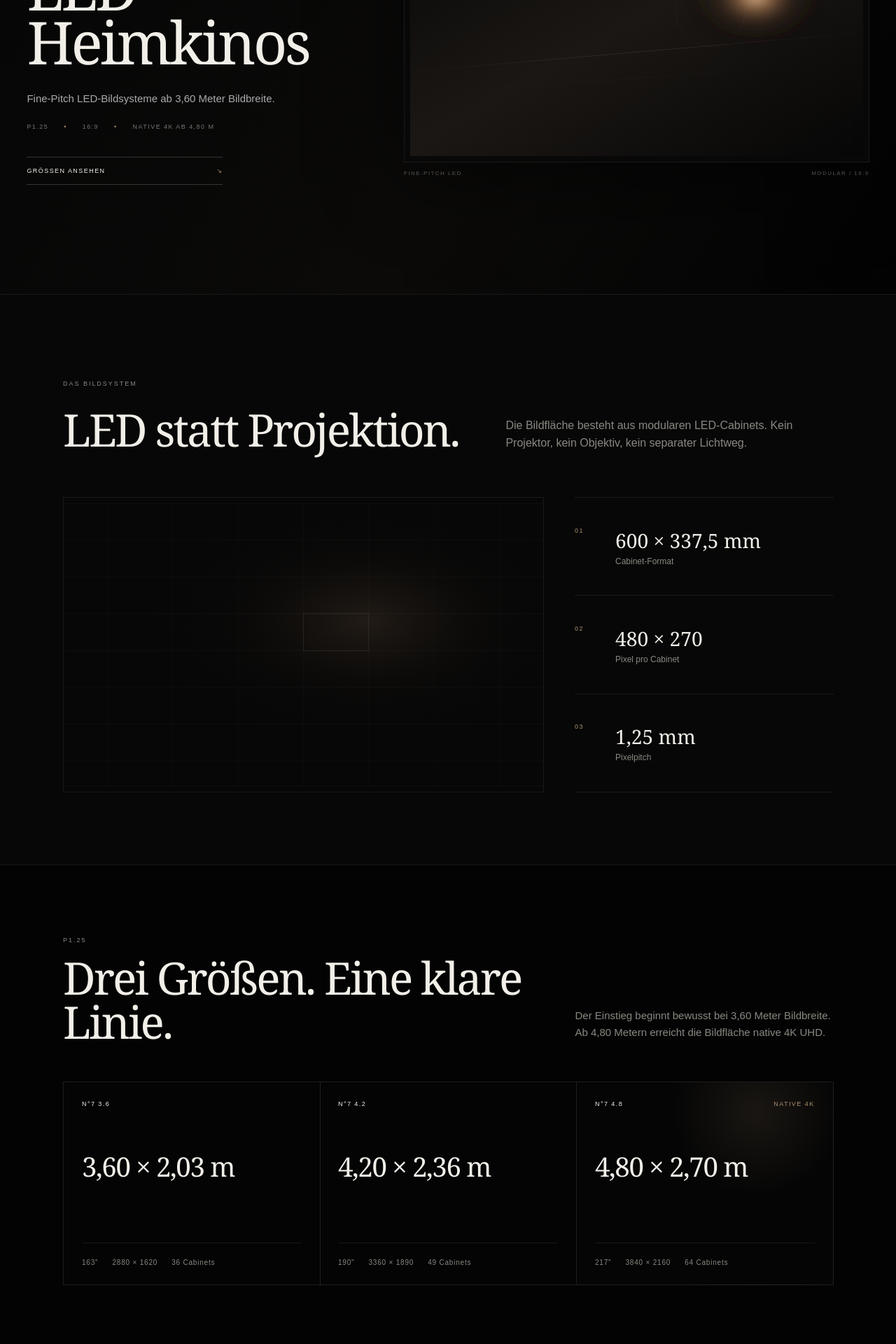
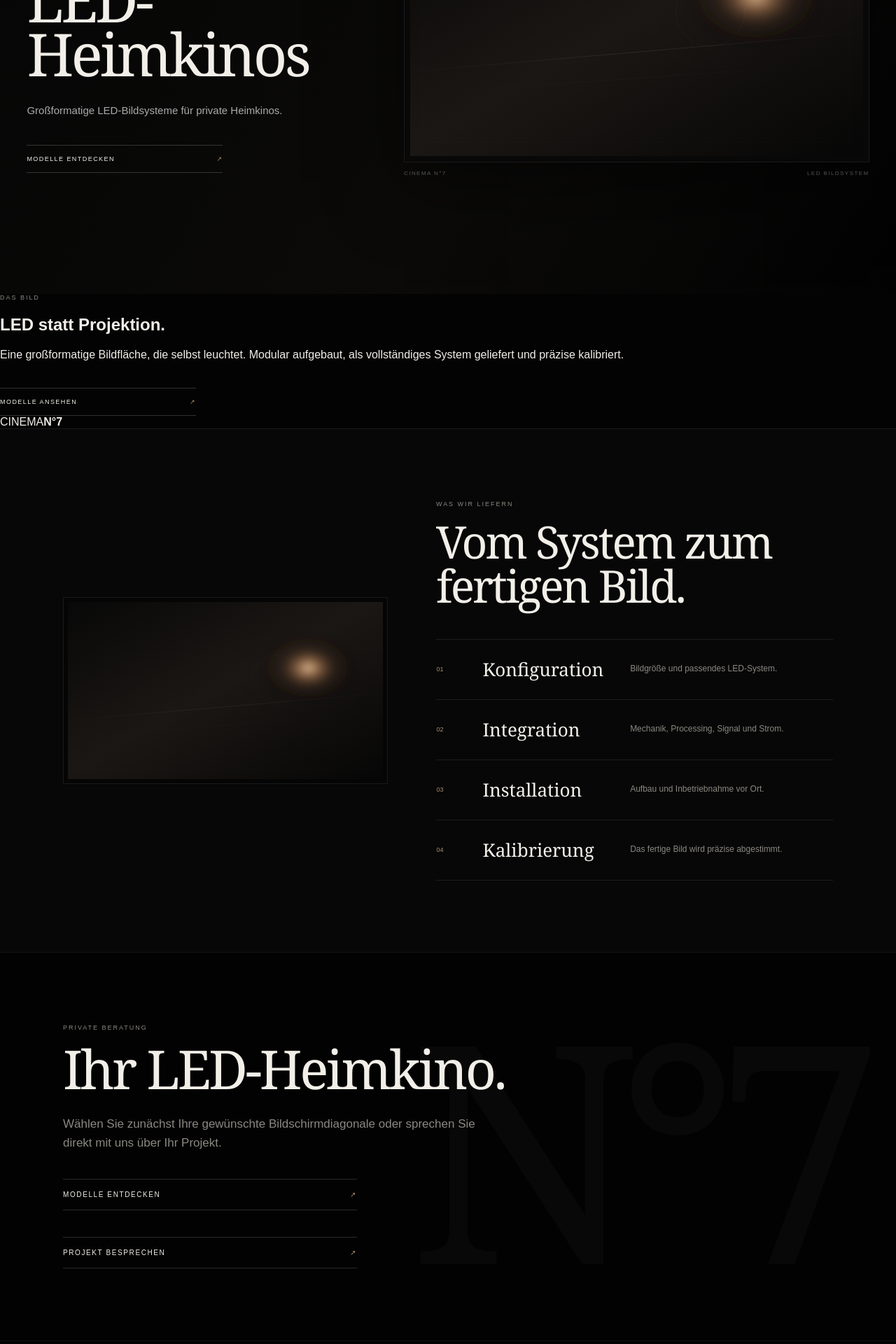
Before and after one commit to dennis-glaser-coder/cinema-n7, a Next.js app: page / in a window 1280 px wide. Shown: the part 380-2300 px from the top of the page at 70% size. Built offline with nearby package versions, Linux system fonts and the light colour scheme.

Commit message:
Simplify homepage and restore cinematic motion

```diff
--- a/app/page.tsx
+++ b/app/page.tsx
@@ -4,36 +4,11 @@ import { useEffect, useRef, useState } from "react";
 import gsap from "gsap";
 import { ScrollTrigger } from "gsap/ScrollTrigger";
 
-const formats = [
-  {
-    name: "N°7 3.6",
-    size: "3,60 × 2,03 m",
-    inches: '163"',
-    resolution: "2880 × 1620",
-    cabinets: "36 Cabinets",
-  },
-  {
-    name: "N°7 4.2",
-    size: "4,20 × 2,36 m",
-    inches: '190"',
-    resolution: "3360 × 1890",
-    cabinets: "49 Cabinets",
-  },
-  {
-    name: "N°7 4.8",
-    size: "4,80 × 2,70 m",
-    inches: '217"',
-    resolution: "3840 × 2160",
-    cabinets: "64 Cabinets",
-    featured: "NATIVE 4K",
-  },
-];
-
 const delivery = [
-  ["01", "Konfiguration", "Bildgröße, Pixelpitch und native Auflösung."],
-  ["02", "LED-System", "Cabinets, Processing, Signal und Strom."],
-  ["03", "Installation", "Mechanik, Aufbau und Inbetriebnahme."],
-  ["04", "Kalibrierung", "Farbe, Helligkeit und Gleichmäßigkeit."],
+  ["01", "Konfiguration", "Bildgröße und passendes LED-System."],
+  ["02", "Integration", "Mechanik, Processing, Signal und Strom."],
+  ["03", "Installation", "Aufbau und Inbetriebnahme vor Ort."],
+  ["04", "Kalibrierung", "Das fertige Bild wird präzise abgestimmt."],
 ];
 
 export default function Home() {
@@ -44,52 +19,111 @@ export default function Home() {
     gsap.registerPlugin(ScrollTrigger);
 
     const ctx = gsap.context(() => {
-      gsap.fromTo(
-        ".hero-content > *",
-        { opacity: 0, y: 22 },
-        {
-          opacity: 1,
-          y: 0,
-          duration: 1,
-          stagger: 0.09,
-          ease: "power3.out",
-          delay: 0.12,
-        }
-      );
+      const intro = gsap.timeline({ defaults: { ease: "power3.out" } });
 
-      gsap.fromTo(
-        ".hero-product",
-        { opacity: 0, scale: 0.965 },
-        { opacity: 1, scale: 1, duration: 1.35, ease: "power3.out", delay: 0.28 }
-      );
+      intro
+        .fromTo(".nav-v5", { opacity: 0 }, { opacity: 1, duration: 0.8 })
+        .fromTo(
+          ".hero-content > *",
+          { opacity: 0, y: 26 },
+          { opacity: 1, y: 0, duration: 1, stagger: 0.09 },
+          "-=.35"
+        )
+        .fromTo(
+          ".hero-product",
+          { opacity: 0, scale: 0.94, y: 18 },
+          { opacity: 1, scale: 1, y: 0, duration: 1.35 },
+          "-=1"
+        );
+
+      gsap.to(".hero-product-screen", {
+        scale: 1.08,
+        yPercent: 3,
+        ease: "none",
+        scrollTrigger: {
+          trigger: ".hero-v5",
+          start: "top top",
+          end: "bottom top",
+          scrub: 1.2,
+        },
+      });
+
+      gsap.to(".hero-product", {
+        yPercent: 6,
+        ease: "none",
+        scrollTrigger: {
+          trigger: ".hero-v5",
+          start: "top top",
+          end: "bottom top",
+          scrub: 1.4,
+        },
+      });
+
+      gsap.to(".hero-content", {
+        yPercent: -7,
+        opacity: 0.25,
+        ease: "none",
+        scrollTrigger: {
+          trigger: ".hero-v5",
+          start: "40% top",
+          end: "bottom top",
+          scrub: 1,
+        },
+      });
 
       gsap.utils.toArray<HTMLElement>(".reveal").forEach((element) => {
         gsap.fromTo(
           element,
-          { opacity: 0, y: 28 },
+          { opacity: 0, y: 34 },
           {
             opacity: 1,
             y: 0,
-            duration: 0.9,
+            duration: 1,
             ease: "power3.out",
             scrollTrigger: {
               trigger: element,
-              start: "top 88%",
+              start: "top 86%",
               once: true,
             },
           }
         );
       });
 
-      gsap.to(".hero-product-screen", {
-        yPercent: 3,
-        scale: 1.025,
+      gsap.fromTo(
+        ".delivery-row",
+        { opacity: 0.25, x: 18 },
+        {
+          opacity: 1,
+          x: 0,
+          stagger: 0.1,
+          ease: "power2.out",
+          scrollTrigger: {
+            trigger: ".delivery-list",
+            start: "top 82%",
+            once: true,
+          },
+        }
+      );
+
+      gsap.to(".system-visual-v6", {
+        scale: 1.035,
         ease: "none",
         scrollTrigger: {
-          trigger: ".hero-v5",
-          start: "top top",
+          trigger: ".system-v6",
+          start: "top bottom",
           end: "bottom top",
           scrub: 1.2,
+        },
+      });
+
+      gsap.to(".contact-mark", {
+        xPercent: -5,
+        ease: "none",
+        scrollTrigger: {
+          trigger: ".contact-v5",
+          start: "top bottom",
+          end: "bottom top",
+          scrub: 1.4,
         },
       });
     }, root);
@@ -124,7 +158,7 @@ export default function Home() {
           </a>
           <nav aria-label="Hauptnavigation">
             <a href="#system">Bildsystem</a>
-            <a href="#formats">Größen</a>
+            <a href="/produkte">Modelle</a>
             <a href="#delivery">Leistung</a>
           </nav>
           <a className="nav-cta-v5" href="#contact">
@@ -141,15 +175,10 @@ export default function Home() {
               LED-Heimkinos
             </h1>
             <p className="hero-sub">
-              Fine-Pitch LED-Bildsysteme ab 3,60 Meter Bildbreite.
+              Großformatige LED-Bildsysteme für private Heimkinos.
             </p>
-            <div className="hero-facts">
-              <span>P1.25</span>
-              <span>16:9</span>
-              <span>Native 4K ab 4,80 m</span>
-            </div>
-            <a className="text-link-v5" href="#formats">
-              Größen ansehen <span>↘</span>
+            <a className="text-link-v5" href="/produkte">
+              Modelle entdecken <span>↗</span>
             </a>
           </div>
 
@@ -158,78 +187,36 @@ export default function Home() {
               <div className="hero-product-screen" />
             </div>
             <div className="hero-product-meta">
-              <span>FINE-PITCH LED</span>
-              <span>MODULAR / 16:9</span>
+              <span>CINEMA N°7</span>
+              <span>LED BILDSYSTEM</span>
             </div>
           </div>
         </div>
       </section>
 
-      <section className="system-v5" id="system">
-        <div className="section-head-v5 reveal">
-          <p className="overline-v5">DAS BILDSYSTEM</p>
+      <section className="system-v6" id="system">
+        <div className="system-visual-v6 reveal" aria-hidden="true">
+          <div className="system-screen-v6" />
+        </div>
+
+        <div className="system-copy-v6 reveal">
+          <p className="overline-v5">DAS BILD</p>
           <h2>LED statt Projektion.</h2>
           <p>
-            Die Bildfläche besteht aus modularen LED-Cabinets. Kein Projektor,
-            kein Objektiv, kein separater Lichtweg.
+            Eine großformatige Bildfläche, die selbst leuchtet. Modular aufgebaut,
+            als vollständiges System geliefert und präzise kalibriert.
           </p>
-        </div>
-
-        <div className="system-layout">
-          <div className="system-visual reveal" aria-hidden="true">
-            <div className="matrix-v5" />
-          </div>
-
-          <div className="system-specs reveal">
-            <article>
-              <span>01</span>
-              <strong>600 × 337,5 mm</strong>
-              <p>Cabinet-Format</p>
-            </article>
-            <article>
-              <span>02</span>
-              <strong>480 × 270</strong>
-              <p>Pixel pro Cabinet</p>
-            </article>
-            <article>
-              <span>03</span>
-              <strong>1,25 mm</strong>
-              <p>Pixelpitch</p>
-            </article>
-          </div>
+          <a href="/produkte" className="text-link-v5">
+            Modelle ansehen <span>↗</span>
+          </a>
         </div>
       </section>
 
-      <section className="formats-v5" id="formats">
-        <div className="formats-title-v5 reveal">
-          <div>
-            <p className="overline-v5">P1.25</p>
-            <h2>Drei Größen. Eine klare Linie.</h2>
-          </div>
-          <p>
-            Der Einstieg beginnt bewusst bei 3,60 Meter Bildbreite. Ab 4,80
-            Metern erreicht die Bildfläche native 4K UHD.
-          </p>
-        </div>
-
-        <div className="format-grid-v5">
-          {formats.map((format) => (
-            <article
-              className={`format-v5 reveal ${format.featured ? "is-featured" : ""}`}
-              key={format.name}
-            >
-              <div className="format-top-v5">
-                <span>{format.name}</span>
-                {format.featured && <strong>{format.featured}</strong>}
-              </div>
-              <div className="format-size-v5">{format.size}</div>
-              <div className="format-data-v5">
-                <span>{format.inches}</span>
-                <span>{format.resolution}</span>
-                <span>{format.cabinets}</span>
-              </div>
-            </article>
-          ))}
+      <section className="brand-interlude-v6" aria-label="CINEMA N°7">
+        <div className="brand-interlude-art" aria-hidden="true" />
+        <div className="brand-interlude-copy reveal">
+          <span>CINEMA</span>
+          <strong>N°7</strong>
         </div>
       </section>
 
@@ -241,12 +228,12 @@ export default function Home() {
         <div className="delivery-content">
           <div className="section-head-v5 reveal">
             <p className="overline-v5">WAS WIR LIEFERN</p>
-            <h2>Vom Cabinet zum fertigen Bild.</h2>
+            <h2>Vom System zum fertigen Bild.</h2>
           </div>
 
           <div className="delivery-list">
             {delivery.map(([number, title, description]) => (
-              <article className="delivery-row reveal" key={number}>
+              <article className="delivery-row" key={number}>
                 <span>{number}</span>
                 <strong>{title}</strong>
                 <p>{description}</p>
@@ -264,19 +251,25 @@ export default function Home() {
           <p className="overline-v5">PRIVATE BERATUNG</p>
           <h2>Ihr LED-Heimkino.</h2>
           <p>
-            3,60 m. 4,20 m. 4,80 m. Oder größer. Wir klären Bildgröße,
-            Auflösung und Einbausituation persönlich.
+            Wählen Sie zunächst Ihre gewünschte Bildschirmdiagonale oder sprechen
+            Sie direkt mit uns über Ihr Projekt.
           </p>
-          <div className="contact-action-v5">
-            <span>Projekt besprechen</span>
-            <span>↗</span>
+          <div className="contact-links-v6">
+            <a className="contact-action-v5" href="/produkte">
+              <span>Modelle entdecken</span>
+              <span>↗</span>
+            </a>
+            <a className="contact-action-v5" href="#contact">
+              <span>Projekt besprechen</span>
+              <span>↗</span>
+            </a>
           </div>
         </div>
       </section>
 
       <footer className="footer-v5">
         <span>CINEMA N°7</span>
-        <span>FINE-PITCH LED</span>
+        <span>LED-HEIMKINOS</span>
         <span>DEUTSCHLAND / EUROPA</span>
         <span>© 2026</span>
       </footer>
```
